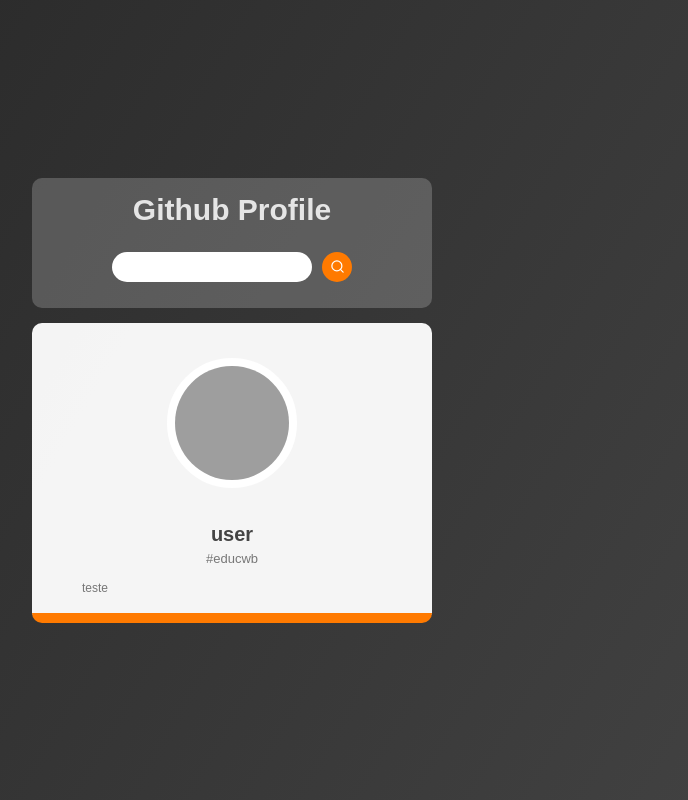
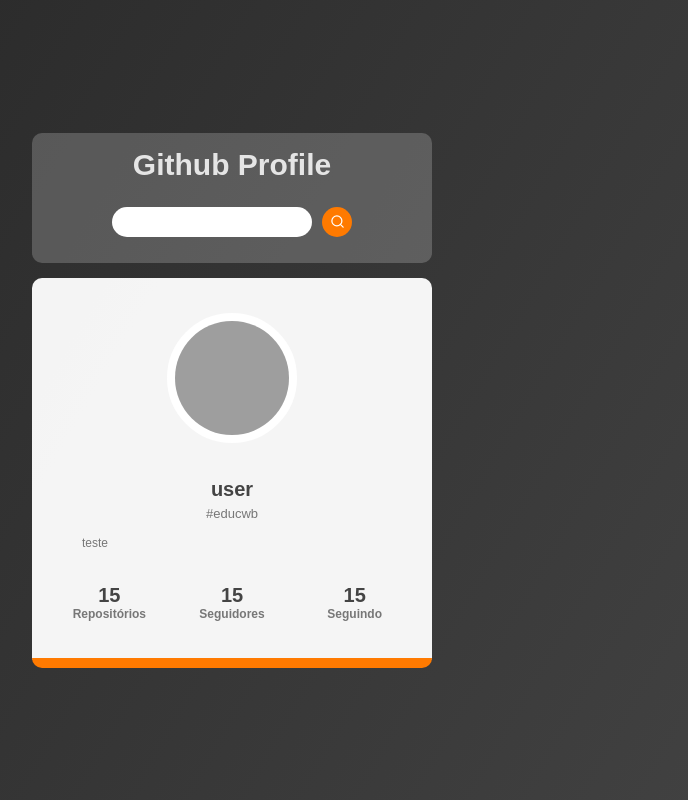
Before and after one commit to programmersbr/github-api, a React (Create React App) app: page / in a window 1280 px wide. Shown: the whole page, without its empty margins (408-1096 px from the left). Built offline with nearby package versions, Linux system fonts and the light colour scheme; grey boxes are pictures that could not be loaded.

Commit message:
adicionado userNumbers ate 26:32

```diff
--- a/src/components/userContainer/styles.js
+++ b/src/components/userContainer/styles.js
@@ -2,7 +2,7 @@
 
 export const Section = styled.section`
     width: 400px;
-    height: 300px;
+    /* height: 300px; // retirado para UserNumbers fique dentro */
     background: rgba(255,255,255,.95);
     border-radius: 10px;
     border-bottom: 10px solid #FF7A00;
--- /dev/null
+++ b/src/components/userNumbers/index.jsx
@@ -0,0 +1,23 @@
+import {
+    Container,
+    NumberContainer
+} from './styles'
+
+const UserNumbers = props => (
+    <Container>
+        <NumberContainer>
+            <h1>15</h1>
+            <h2>Repositórios</h2>
+        </NumberContainer>
+        <NumberContainer>
+            <h1>15</h1>
+            <h2>Seguidores</h2>
+        </NumberContainer>
+        <NumberContainer>
+            <h1>15</h1>
+            <h2>Seguindo</h2>
+        </NumberContainer>
+    </Container>
+)
+
+export default UserNumbers
--- /dev/null
+++ b/src/components/userNumbers/styles.js
@@ -0,0 +1,37 @@
+import styled from 'styled-components'
+
+export const Container = styled.div`
+    width: 100%;
+    height: 80px;
+    padding: 0 16px;
+    display: flex;
+    justify-content: space-between;
+`
+
+export const NumberContainer = styled.div`
+    width: 100%;
+    height: 50px;
+    display: flex;
+    align-items: center;
+    justify-content: center;
+    flex-direction: column;
+
+    h1 {
+        font-size: 20px;
+        text-align: center;
+        color: #444;
+    }
+
+    h2 {
+        font-size: 12px;
+        text-align: center;
+        color: #777;
+    }
+
+    &:hover {
+        cursor: pointer;
+        background: rgba(0, 0, 0, 0.3);
+        transition: .4s ease;
+        border-radius: 10px;
+    }
+`
--- a/src/pages/home.jsx
+++ b/src/pages/home.jsx
@@ -3,6 +3,7 @@
 import UserContainer from '../components/userContainer';
 import UserPicture from '../components/userPicture';
 import UserDetails from '../components/userDetails';
+import UserNumbers from '../components/userNumbers';
 
 export default function Home() {
     return (
@@ -11,6 +12,7 @@
             <UserContainer>
                 <UserPicture url="https://avatars.githubusercontent.com/u/33581461?v=4" alternativeText="image" />
                 <UserDetails name="user" login="#educwb" bio="teste" />
+                <UserNumbers />
             </UserContainer>
         </Container>
     );
```
